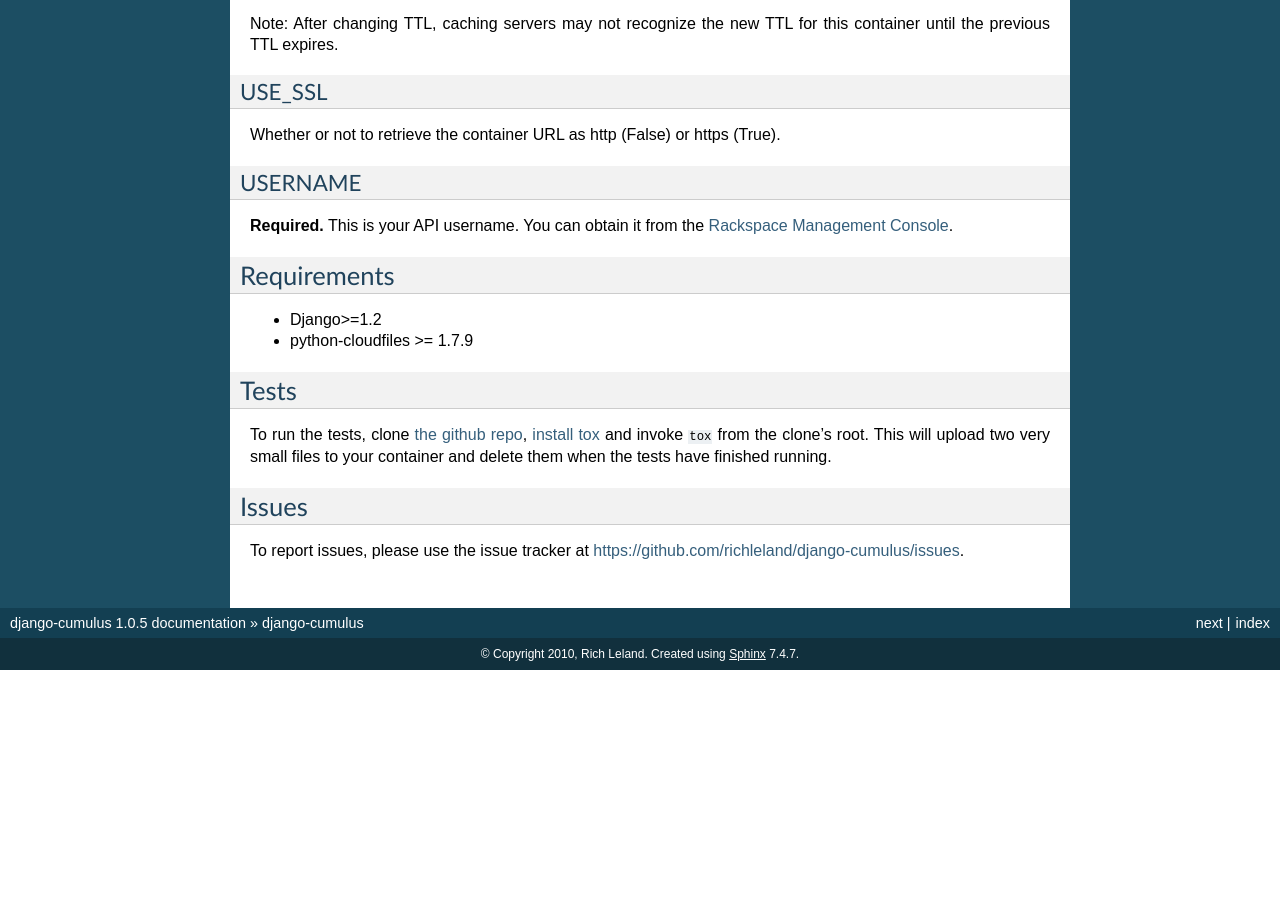
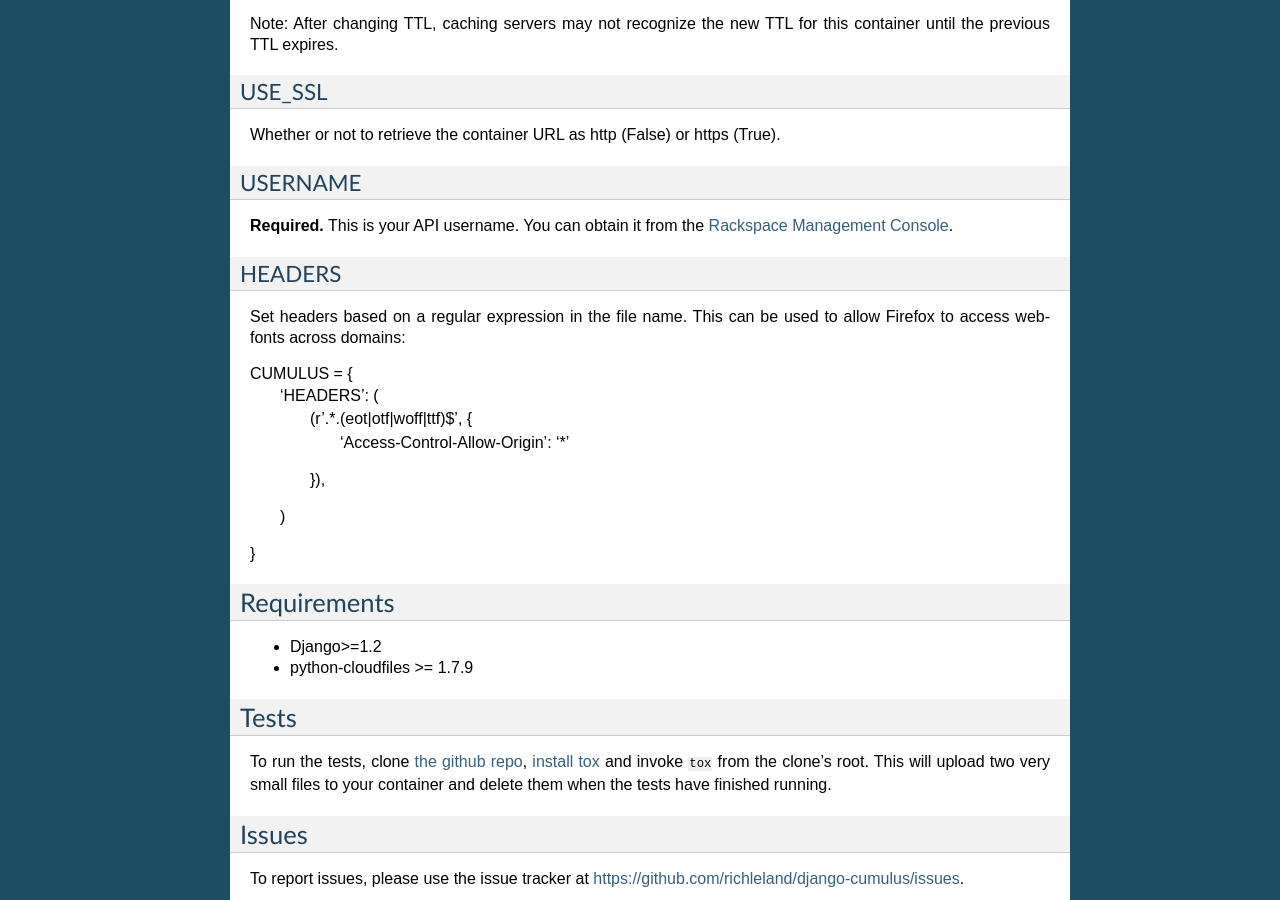
Before and after one commit to django-cumulus/django-cumulus, a Sphinx documentation site: the page built from docs/index.rst, in a window 1280 px wide and 900 px high, scrolled down 4644 px. Built offline with Sphinx 7.4.7, drawn with Linux system fonts in a browser that asks for light colours; before the commit the page ends 5314 px from its top, so only the background shows below that.

Commit message:
Document functionality from @tgecho
Added explanation to the HEADERS setting.

Caveat: Chrome will still whine on the console about mime types if
the uploading system does not define them correctly for fonts. This
applies if collectstatic is executed from Heroku.

```diff
--- a/docs/index.rst
+++ b/docs/index.rst
@@ -262,6 +262,20 @@ USERNAME
 
 .. _Rackspace Management Console: https://manage.rackspacecloud.com/APIAccess.do
 
+HEADERS
+-------
+
+Set headers based on a regular expression in the file name. This can be used to allow Firefox to
+access webfonts across domains:
+
+CUMULUS = {
+    'HEADERS': (
+        (r'.*\.(eot|otf|woff|ttf)$', {
+            'Access-Control-Allow-Origin': '*'
+        }),
+    )
+}
+
 Requirements
 ************
 
```
